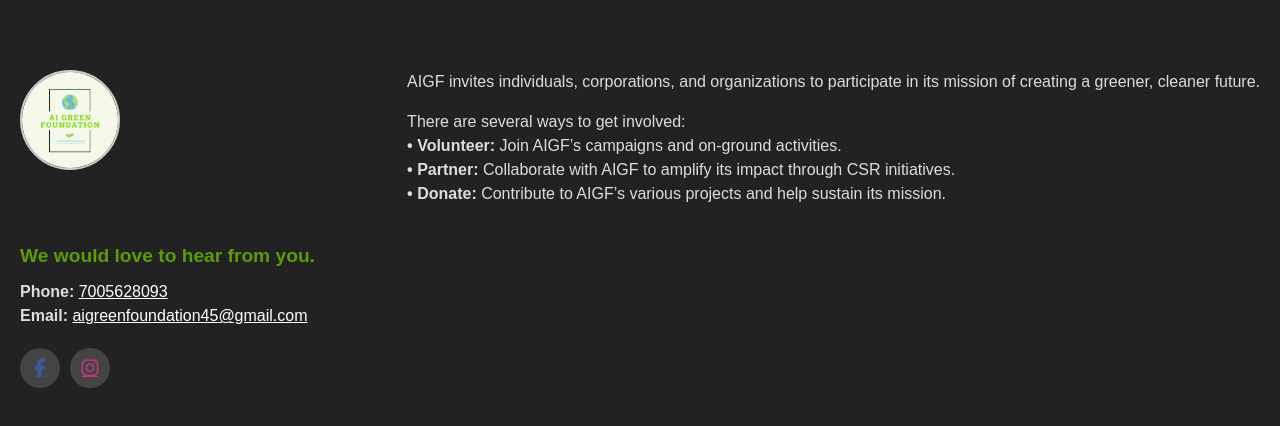
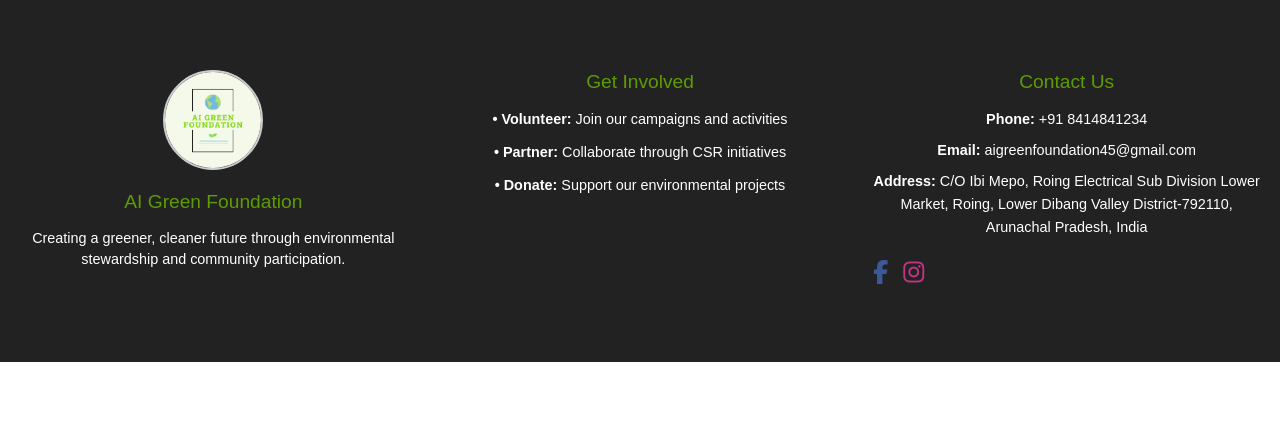
Before and after one commit to Green-Roing/ai-green-foundation-web, a React (Create React App) app: page / in a window 1280 px wide. Shown: the part 5202-5628 px from the top of the page. After the commit the page ends 5564 px from the top, so only its background shows below. Built offline with nearby package versions, Linux system fonts and the light colour scheme; a web font is replaced by a local one.

Commit message:
footer modified address and number changed

```diff
--- a/src/Footer.js
+++ b/src/Footer.js
@@ -5,79 +5,97 @@ export default function Footer() {
         <footer className="footer-adv footer-adv-layout-4">
             <div className="footer-adv-overlay" style={{margin: "20px"}}>
                 <div className="ast-container">
-                    <div className="ast-row" style={{ display: 'flex', justifyContent: 'space-between', flexWrap: 'wrap' }}>
-                        <div
-                            style={{
+                    <div style={{
+                        display: 'grid',
+                        gridTemplateColumns: 'repeat(auto-fit, minmax(300px, 1fr))',
+                        gap: '40px',
+                        alignItems: 'start'
+                    }}>
+                        {/* Logo and About Section */}
+                        <div style={{ textAlign: 'center' }}>
+                            <div style={{
                                 width: '100px',
                                 height: '100px',
-                                borderRadius: '50%', // Makes the div circular
-                                overflow: 'hidden', // Ensures the image does not exceed the div bounds
-                                display: 'flex',
-                                justifyContent: 'center',
-                                alignItems: 'center',
-                                border: '2px solid #ccc', // Optional: Adds a border to the circle
-                            }}
-                        >
+                                borderRadius: '50%',
+                                overflow: 'hidden',
+                                margin: '0 auto 20px',
+                                border: '2px solid #ccc'
+                            }}>
                                 <img
                                     src={`${process.env.PUBLIC_URL}/AI green Foundation.png`}
                                     alt="AI Green Foundation"
                                     style={{
-                                    width: '100%', // Make the image take the full width of the div
-                                    height: '100%', // Make the image take the full height of the div
-                                    objectFit: 'cover', // Ensures the image covers the entire div without distortion
+                                        width: '100%',
+                                        height: '100%',
+                                        objectFit: 'cover'
                                     }}
                                 />
                             </div>
-                        <div className="ast-col-lg-3 ast-col-md-6 ast-col-sm-12 footer-adv-widget footer-adv-widget-2" style={{ marginBottom: '20px' }}>
-                            <div id="text-2" className="widget widget_text" style={{ textAlign: 'left' }}>
-                                <div className="textwidget">
-                                    <p>
-                                        AIGF invites individuals, corporations, and organizations to participate in its mission of creating a greener, cleaner future.
-                                    </p>
-                                    <p>
-                                        There are several ways to get involved:<br />
-                                        <strong>• Volunteer:</strong> Join AIGF’s campaigns and on-ground activities.<br />
-                                        <strong>• Partner:</strong> Collaborate with AIGF to amplify its impact through CSR initiatives.<br />
-                                        <strong>• Donate:</strong> Contribute to AIGF’s various projects and help sustain its mission.<br />
+                            <h3 style={{ color: '#5d9c04', marginBottom: '15px', fontSize: '1.2rem' }}>AI Green Foundation</h3>
+                            <p style={{ fontSize: '0.9rem', lineHeight: '1.5' }}>
+                                Creating a greener, cleaner future through environmental stewardship and community participation.
                             </p>
                         </div>
+
+                        {/* Get Involved Section */}
+                        <div>
+                            <h3 style={{ color: '#5d9c04', marginBottom: '15px', fontSize: '1.2rem' }}>Get Involved</h3>
+                            <div style={{ fontSize: '0.9rem', lineHeight: '1.6' }}>
+                                <p style={{ marginBottom: '10px' }}>
+                                    <strong>• Volunteer:</strong> Join our campaigns and activities
+                                </p>
+                                <p style={{ marginBottom: '10px' }}>
+                                    <strong>• Partner:</strong> Collaborate through CSR initiatives
+                                </p>
+                                <p style={{ marginBottom: '10px' }}>
+                                    <strong>• Donate:</strong> Support our environmental projects
+                                </p>
                             </div>
                         </div>
 
                         {/* Contact Section */}
-                        <div className="ast-col-lg-3 ast-col-md-6 ast-col-sm-12 footer-adv-widget footer-adv-widget-3" style={{ marginBottom: '20px' }}>
-                            <div id="text-4" className="widget widget_text" style={{ textAlign: 'left' }}>
-                                <div className="textwidget">
-                                    <p style={{ color: "#5d9c04", fontSize: '1.2rem', fontWeight: 'bold', marginBottom: '10px' }}>
-                                        We would love to hear from you.
+                        <div>
+                            <h3 style={{ color: '#5d9c04', marginBottom: '15px', fontSize: '1.2rem' }}>Contact Us</h3>
+                            <div style={{ fontSize: '0.9rem', lineHeight: '1.6' }}>
+                                <p style={{ marginBottom: '8px' }}>
+                                    <strong>Phone:</strong> <a href="tel:+91 8414841234" style={{ color: '#ffffff', textDecoration: 'none' }}>+91 8414841234</a>
                                 </p>
-                                    <p>
-                                        <strong>Phone:&nbsp;</strong><a href="tel:+91 7005628093" style={{ color: '#ffffff' }}>7005628093</a><br />
-                                        <strong>Email:&nbsp;</strong><a href="mailto:aigreenfoundation45@gmail.com" style={{ color: '#ffffff' }}>aigreenfoundation45@gmail.com</a>
+                                <p style={{ marginBottom: '8px' }}>
+                                    <strong>Email:</strong> <a href="mailto:aigreenfoundation45@gmail.com" style={{ color: '#ffffff', textDecoration: 'none' }}>aigreenfoundation45@gmail.com</a>
                                 </p>
-                                </div>
-                            </div>
+                                <p style={{ marginBottom: '15px' }}>
+                                    <strong>Address:</strong> C/O Ibi Mepo, Roing Electrical Sub Division Lower Market, Roing, Lower Dibang Valley District-792110, Arunachal Pradesh, India
+                                </p>
 
                                 {/* Social Media Icons */}
-                            <div className="social-media-button-container" style={{ marginTop: '20px', display: 'flex', gap: '10px' }}>
+                                <div style={{ display: 'flex', gap: '15px', marginTop: '15px' }}>
                                     <a
-                                    className="sow-social-media-button facebook"
                                         href="https://www.facebook.com/profile.php?id=61565108856666&mibextid=rS40aB7S9Ucbxw6v"
                                         target="_blank"
                                         rel="noopener noreferrer"
                                         aria-label="Facebook"
-                                    style={{ color: '#3b5998', fontSize: '1.5rem' }}
+                                        style={{
+                                            color: '#3b5998',
+                                            fontSize: '1.5rem',
+                                            transition: 'transform 0.3s ease'
+                                        }}
+                                        onMouseEnter={(e) => e.target.style.transform = 'scale(1.2)'}
+                                        onMouseLeave={(e) => e.target.style.transform = 'scale(1)'}
                                     >
                                         <i className="fab fa-facebook-f"></i>
                                     </a>
-
                                     <a
-                                    className="sow-social-media-button instagram"
                                         href="https://www.instagram.com/ai_greenfoundation?igsh=aDZ4aWczM2tsejk3"
                                         target="_blank"
                                         rel="noopener noreferrer"
                                         aria-label="Instagram"
-                                    style={{ color: '#C13584', fontSize: '1.5rem' }}
+                                        style={{
+                                            color: '#C13584',
+                                            fontSize: '1.5rem',
+                                            transition: 'transform 0.3s ease'
+                                        }}
+                                        onMouseEnter={(e) => e.target.style.transform = 'scale(1.2)'}
+                                        onMouseLeave={(e) => e.target.style.transform = 'scale(1)'}
                                     >
                                         <i className="fab fa-instagram"></i>
                                     </a>
@@ -86,6 +104,7 @@ export default function Footer() {
                         </div>
                     </div>
                 </div>
+            </div>
         </footer>
     );
 }
--- a/src/Programs.js
+++ b/src/Programs.js
@@ -54,7 +54,13 @@ export default function Programs({ programTitle, programDesc, programBody, image
 
                 <button
                     className="btn"
-                    onClick={toggleOverlay}
+                    onClick={() => {
+                        if (programTitle === "Green Roing Initiative") {
+                            window.open("https://greenroing.aigreenfoundation.com/", "_blank");
+                        } else {
+                            toggleOverlay();
+                        }
+                    }}
                     style={{
                         background: 'linear-gradient(45deg, #27ae60, #2ecc71)',
                         color: 'white',
```
Also changed, not shown: src/Projects.js (line endings or trailing spaces). Lines whose indentation alone changed are shown as unchanged.
